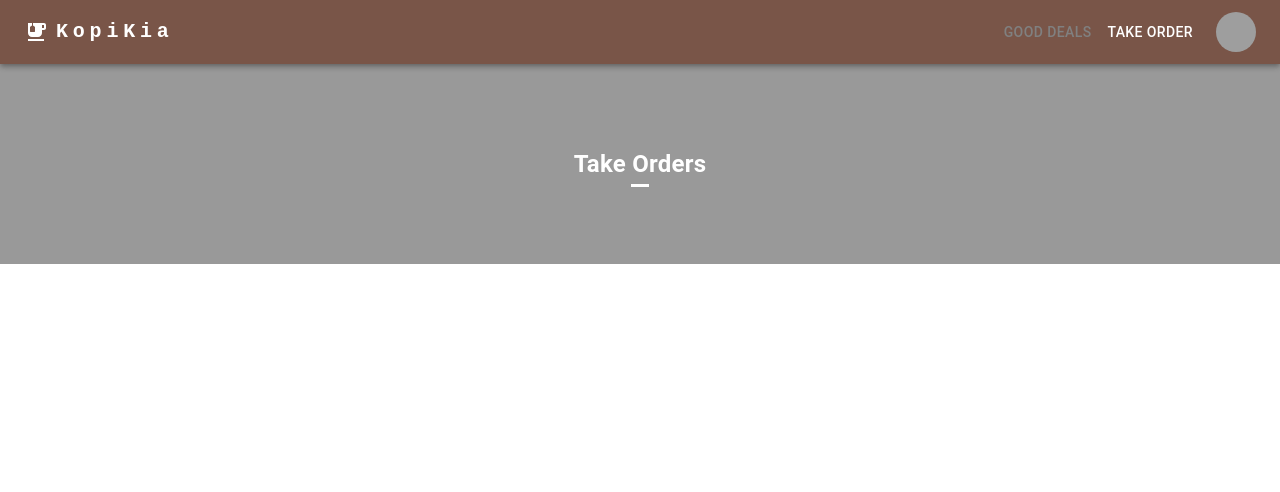
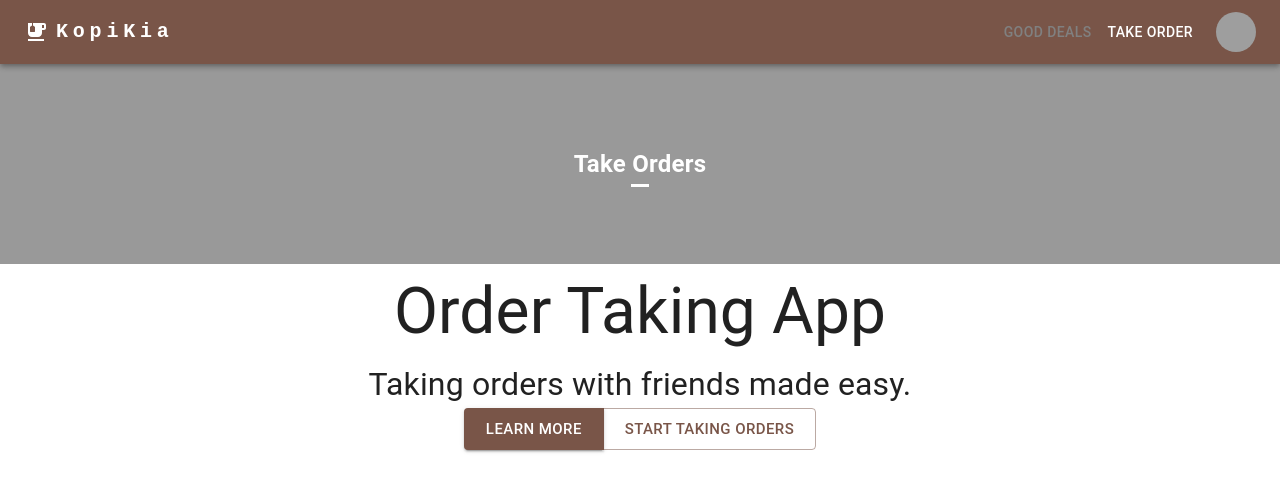
Before and after one commit to leekayden/kopikia, a React (Create React App) app: page / in a window 1280 px wide. Shown: the top 492 px of the page. Built offline with nearby package versions, Linux system fonts and the light colour scheme; grey boxes are pictures that could not be loaded.

Commit message:
add home component

```diff
--- a/package.json
+++ b/package.json
@@ -22,7 +22,7 @@
     "react-router-dom": "^6.10.0",
     "react-scripts": "5.0.1",
     "react-swipeable-views": "^0.14.0",
-    "styled-components": "^5.3.9",
+    "styled-components": "^5.3.10",
     "typescript": "^4.9.5",
     "web-vitals": "^2.1.4"
   },
@@ -51,6 +51,7 @@
     ]
   },
   "devDependencies": {
-    "@types/react-swipeable-views": "^0.13.1"
+    "@types/react-swipeable-views": "^0.13.1",
+    "@types/styled-components": "^5.1.26"
   }
 }
--- /dev/null
+++ b/src/components/common/Hero.tsx
@@ -0,0 +1,41 @@
+import { Button, ButtonGroup } from "@mui/material";
+import React from "react";
+import styled, { keyframes } from "styled-components";
+
+const fadeIn = keyframes`
+  0% { opacity: 0; }
+  100% { opacity: 1; }
+`;
+
+const HomeContainer = styled.div`
+  display: flex;
+  flex-direction: column;
+  align-items: center;
+`;
+
+const Title = styled.h1`
+  font-size: 4rem;
+  animation: ${fadeIn} 0.5s ease-in-out;
+`;
+
+const Subtitle = styled.h2`
+  font-size: 2rem;
+  animation: ${fadeIn} 0.5s ease-in-out;
+`;
+
+interface HomeProps {}
+
+const Home: React.FC<HomeProps> = () => {
+  return (
+    <HomeContainer>
+      <Title>Order Taking App</Title>
+      <Subtitle>Taking orders with friends made easy.</Subtitle>
+      <ButtonGroup size="large">
+        <Button variant="contained">Learn More</Button>
+        <Button variant="outlined">Start Taking Orders</Button>
+      </ButtonGroup>
+    </HomeContainer>
+  );
+};
+
+export default Home;
--- a/src/components/common/Home.tsx
+++ b/src/components/common/Home.tsx
@@ -1,5 +1,6 @@
 import NavBar from "./NavBar";
 import ImgBtn from "../components/ImgBtn";
+import Hero from "./Hero";
 
 let images = [
   {
@@ -33,6 +34,7 @@ function Home() {
     <div>
       <NavBar />
       <ImgBtn imgLs={images} />
+      <Hero/>
     </div>
   );
 }
```
Also changed, not shown: 1 other file (tests, documents, lock files or other folders).
